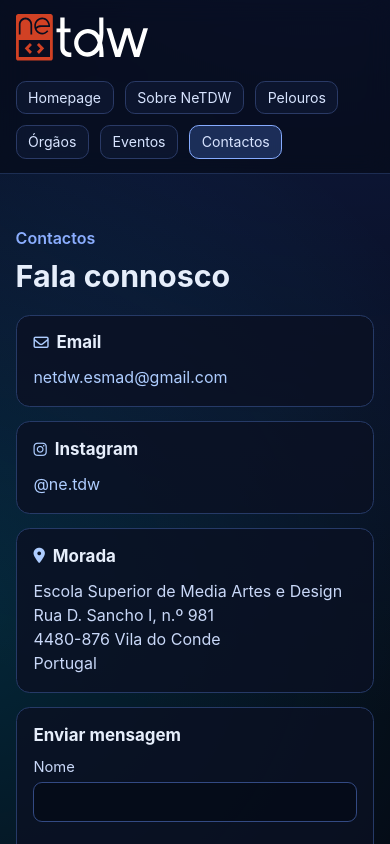
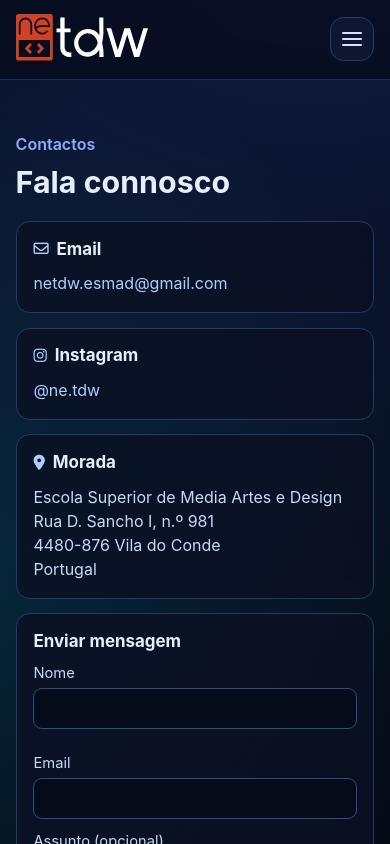
Before and after one commit to amorima/netdw, a Nuxt app: page /contactos in a window 390 px wide. Shown: the top 844 px of the page. Built offline with nearby package versions, Linux system fonts and the light colour scheme; what @directus/sdk would draw is missing.

Commit message:
feat: implement mobile menu functionality with toggle and transitions

```diff
--- a/app/layouts/default.vue
+++ b/app/layouts/default.vue
@@ -3,6 +3,7 @@ export default defineNuxtComponent({
   data() {
     return {
       currentYear: new Date().getFullYear(),
+      isMobileMenuOpen: false,
       navigationItems: [
         { label: "Homepage", to: "/" },
         { label: "Sobre NeTDW", to: "/sobre-netdw" },
@@ -27,6 +28,11 @@ export default defineNuxtComponent({
       return this.$route.path;
     },
   },
+  watch: {
+    currentPath() {
+      this.isMobileMenuOpen = false;
+    },
+  },
   methods: {
     isActive(routePath) {
       if (routePath === "/") {
@@ -34,6 +40,12 @@ export default defineNuxtComponent({
       }
 
       return this.currentPath.startsWith(routePath);
+    },
+    toggleMobileMenu() {
+      this.isMobileMenuOpen = !this.isMobileMenuOpen;
+    },
+    closeMobileMenu() {
+      this.isMobileMenuOpen = false;
     },
   },
 });
@@ -47,6 +59,17 @@ export default defineNuxtComponent({
           <img src="/logo_d.svg" alt="Logo NeTDW" class="brand-logo" />
         </NuxtLink>
 
+        <button
+          class="burger-button"
+          type="button"
+          aria-label="Abrir ou fechar menu de navegação"
+          aria-controls="mobile-main-menu"
+          :aria-expanded="String(isMobileMenuOpen)"
+          @click="toggleMobileMenu"
+        >
+          <span class="burger-lines" :class="{ open: isMobileMenuOpen }"></span>
+        </button>
+
         <nav class="menu" aria-label="Navegação principal">
           <NuxtLink
             v-for="item in navigationItems"
@@ -58,6 +81,34 @@ export default defineNuxtComponent({
             {{ item.label }}
           </NuxtLink>
         </nav>
+
+        <Transition name="mobile-menu-fade">
+          <div
+            v-if="isMobileMenuOpen"
+            class="mobile-menu-overlay"
+            @click="closeMobileMenu"
+          ></div>
+        </Transition>
+
+        <Transition name="mobile-menu-slide">
+          <nav
+            v-if="isMobileMenuOpen"
+            id="mobile-main-menu"
+            class="mobile-menu"
+            aria-label="Navegação principal mobile"
+          >
+            <NuxtLink
+              v-for="item in navigationItems"
+              :key="`mobile-${item.to}`"
+              :to="item.to"
+              class="mobile-menu-item"
+              :class="{ active: isActive(item.to) }"
+              @click="closeMobileMenu"
+            >
+              {{ item.label }}
+            </NuxtLink>
+          </nav>
+        </Transition>
       </div>
     </header>
 
@@ -180,6 +231,67 @@ export default defineNuxtComponent({
   height: auto;
 }
 
+.burger-button {
+  display: none;
+  width: 44px;
+  height: 44px;
+  padding: 0;
+  border: 1px solid #2a3a66;
+  border-radius: 0.85rem;
+  background: rgba(19, 32, 63, 0.55);
+  color: #d8e4ff;
+  cursor: pointer;
+  position: relative;
+  z-index: 31;
+}
+
+.burger-lines,
+.burger-lines::before,
+.burger-lines::after {
+  display: block;
+  width: 20px;
+  height: 2px;
+  border-radius: 999px;
+  background: currentColor;
+  position: absolute;
+  left: 50%;
+  transition:
+    transform 0.2s ease,
+    opacity 0.2s ease;
+}
+
+.burger-lines {
+  top: 50%;
+  transform: translate(-50%, -50%);
+}
+
+.burger-lines::before,
+.burger-lines::after {
+  content: "";
+  transform: translateX(-50%);
+}
+
+.burger-lines::before {
+  top: -6px;
+}
+
+.burger-lines::after {
+  top: 6px;
+}
+
+.burger-lines.open {
+  transform: translate(-50%, -50%) rotate(45deg);
+}
+
+.burger-lines.open::before {
+  opacity: 0;
+}
+
+.burger-lines.open::after {
+  top: 0;
+  transform: translateX(-50%) rotate(-90deg);
+}
+
 .menu {
   display: flex;
   flex-wrap: wrap;
@@ -210,6 +322,11 @@ export default defineNuxtComponent({
 .menu-item.active {
   border-color: #86abff;
   background: rgba(74, 113, 205, 0.32);
+}
+
+.mobile-menu-overlay,
+.mobile-menu {
+  display: none;
 }
 
 .footer {
@@ -311,13 +428,56 @@ export default defineNuxtComponent({
 
 @media (max-width: 640px) {
   .topbar-content {
-    flex-direction: column;
-    align-items: flex-start;
+    justify-content: space-between;
+    align-items: center;
+    position: relative;
   }
 
   .menu {
-    gap: 0.7rem;
-    justify-content: flex-start;
+    display: none;
+  }
+
+  .burger-button {
+    display: inline-block;
+  }
+
+  .mobile-menu-overlay {
+    display: block;
+    position: fixed;
+    inset: 0;
+    z-index: 24;
+    background: rgba(3, 6, 12, 0.55);
+    backdrop-filter: blur(2px);
+  }
+
+  .mobile-menu {
+    display: grid;
+    gap: 0.5rem;
+    position: absolute;
+    top: calc(100% + 0.55rem);
+    left: 0;
+    right: 0;
+    z-index: 30;
+    padding: 0.7rem;
+    border: 1px solid #2a3a66;
+    border-radius: 0.95rem;
+    background: rgba(9, 15, 31, 0.96);
+    box-shadow: 0 14px 30px rgba(0, 0, 0, 0.28);
+  }
+
+  .mobile-menu-item {
+    font-size: 0.95rem;
+    color: #d8e4ff;
+    text-decoration: none;
+    padding: 0.68rem 0.78rem;
+    border: 1px solid #2a3a66;
+    border-radius: 0.7rem;
+    background: rgba(19, 32, 63, 0.45);
+  }
+
+  .mobile-menu-item.active {
+    border-color: #86abff;
+    background: rgba(74, 113, 205, 0.32);
   }
 
   .footer-grid {
@@ -328,4 +488,27 @@ export default defineNuxtComponent({
     grid-template-columns: 1fr;
   }
 }
+
+.mobile-menu-fade-enter-active,
+.mobile-menu-fade-leave-active {
+  transition: opacity 0.2s ease;
+}
+
+.mobile-menu-fade-enter-from,
+.mobile-menu-fade-leave-to {
+  opacity: 0;
+}
+
+.mobile-menu-slide-enter-active,
+.mobile-menu-slide-leave-active {
+  transition:
+    opacity 0.2s ease,
+    transform 0.2s ease;
+}
+
+.mobile-menu-slide-enter-from,
+.mobile-menu-slide-leave-to {
+  opacity: 0;
+  transform: translateY(-8px);
+}
 </style>
```
